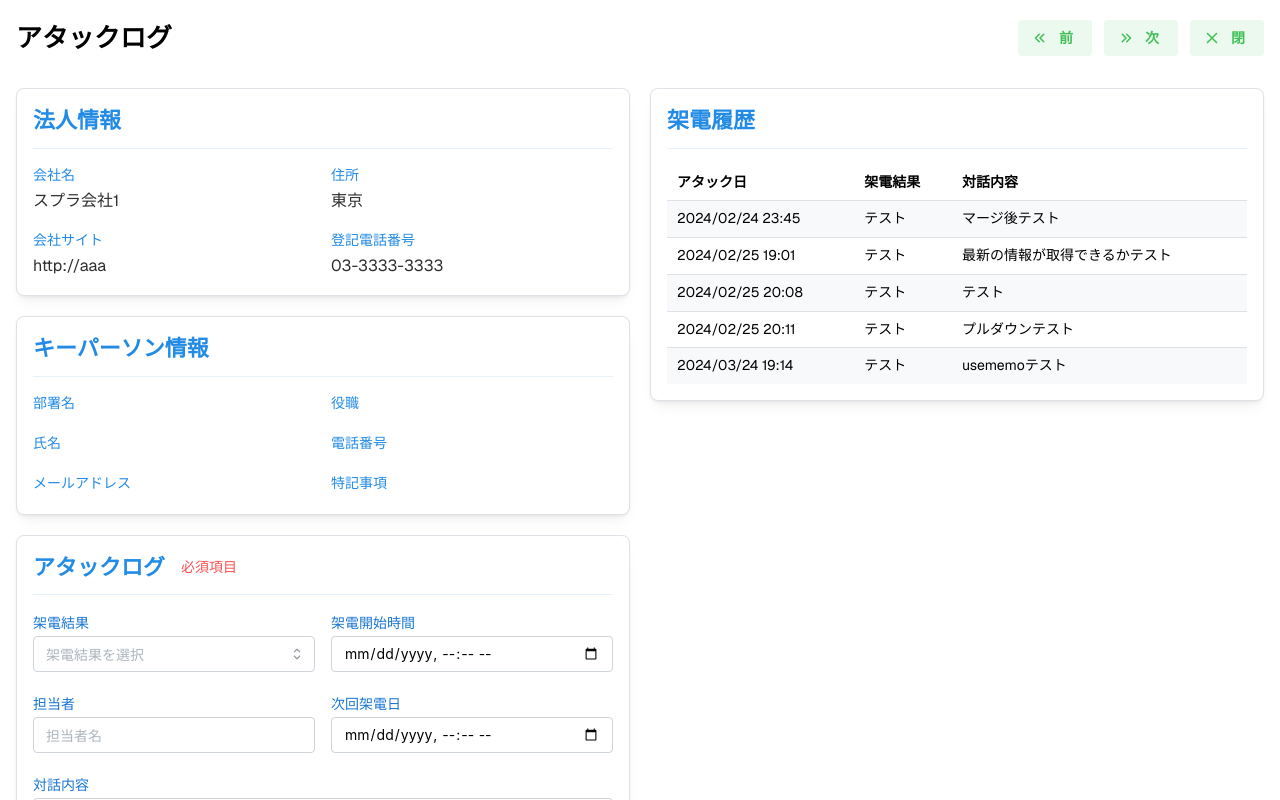
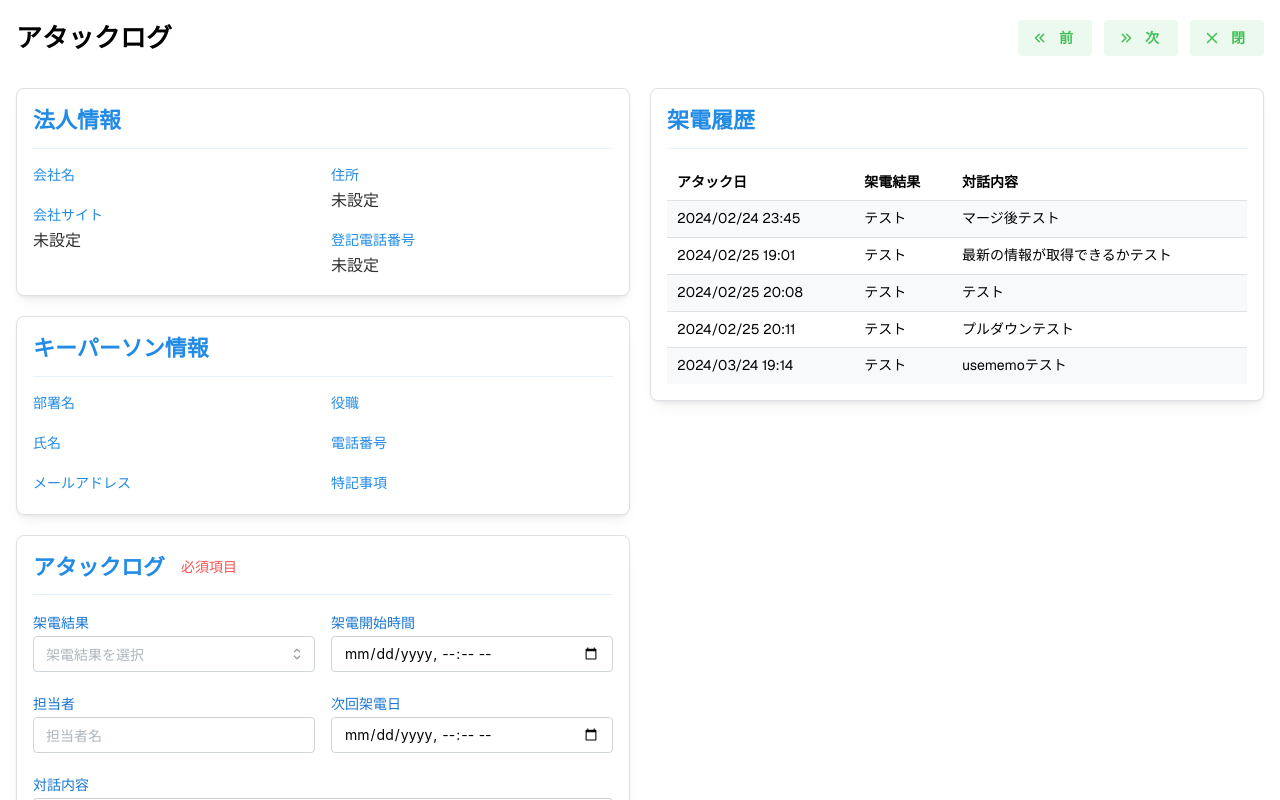
Before and after one commit to omegamaster86/findy-hackathon, a Next.js app: page /attacklog in a window 1280 px wide. Shown: the top 800 px of the page. Built offline with nearby package versions, Linux system fonts and the light colour scheme; no server answers.

Commit message:
CompanyInformationコンポーネントを更新し、選択された会社の情報をpropsとして受け取るように変更しました。デフォルト値を設定し、表示内容を動的に更新できるようにしました。

```diff
--- a/app/attacklog/company-info.tsx
+++ b/app/attacklog/company-info.tsx
@@ -2,11 +2,20 @@ import { Grid, GridCol, Paper, Stack, Text, Title } from "@mantine/core";
 import type { CompanyInfo } from "@/app/types";
 
 interface CompanyInfoProps {
-	companies: CompanyInfo[];
+	selectedCompany?: CompanyInfo | null;
 }
 
-export const CompanyInformation = ({ companies }: CompanyInfoProps) => {
-	console.log(companies);
+export const CompanyInformation = ({
+	selectedCompany,
+}: CompanyInfoProps) => {
+
+	const displayCompany = selectedCompany || {
+		company_name: "",
+		company_website: "",
+		address: "",
+		registered_phone_number: "",
+	};
+
 	return (
 		<Paper shadow="sm" p="md" radius="md" withBorder>
 			<Title
@@ -26,14 +35,14 @@ export const CompanyInformation = ({ companies }: CompanyInfoProps) => {
 							<Text size="sm" c="blue" fw={500} mb={4}>
 								会社名
 							</Text>
-							<Text c="dark">スプラ会社1</Text>
+							<Text c="dark">{displayCompany.company_name}</Text>
 						</div>
 
 						<div>
 							<Text size="sm" c="blue" fw={500} mb={4}>
 								会社サイト
 							</Text>
-							<Text c="dark">http://aaa</Text>
+							<Text c="dark">{displayCompany.company_website || "未設定"}</Text>
 						</div>
 					</Stack>
 				</GridCol>
@@ -44,14 +53,16 @@ export const CompanyInformation = ({ companies }: CompanyInfoProps) => {
 							<Text size="sm" c="blue" fw={500} mb={4}>
 								住所
 							</Text>
-							<Text c="dark">東京</Text>
+							<Text c="dark">{displayCompany.address || "未設定"}</Text>
 						</div>
 
 						<div>
 							<Text size="sm" c="blue" fw={500} mb={4}>
 								登記電話番号
 							</Text>
-							<Text c="dark">03-3333-3333</Text>
+							<Text c="dark">
+								{displayCompany.registered_phone_number || "未設定"}
+							</Text>
 						</div>
 					</Stack>
 				</GridCol>
```
